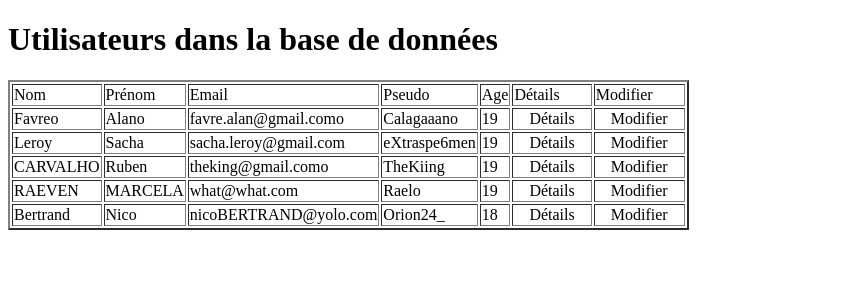
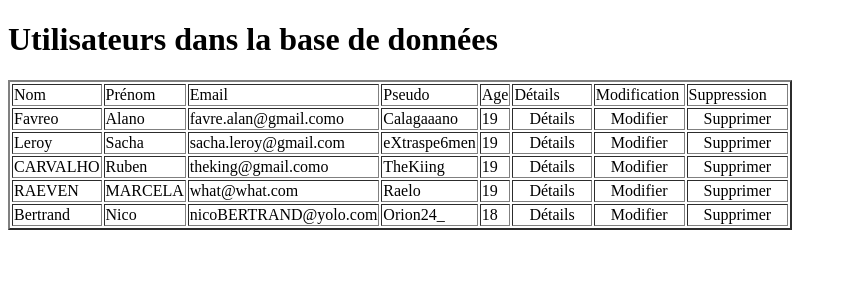
Before and after one commit to Calagaaan/m151admin_af, a PHP site: page /utilisateurs.php in a window 1280 px wide. Shown: the top 300 px of the page, without its empty margins (0-847 px from the left). Run offline with PHP 8.4, Linux system fonts and the light colour scheme; data comes from the database, SQL or seed files in the repository.

Commit message:
Ajout de commentaires et du bouton supprimer dans le tableau des utilisateurs.

```diff
--- a/dbfunction.php
+++ b/dbfunction.php
@@ -71,6 +71,7 @@ function updateUser($nom, $prenom, $email, $dateNaissance, $pseudo, $password, $
     // Si l'utilisateur n'a pas modifié son mot de passe
     if($password == "")
     {
+        // On prépare et lance la requête sans modification de mot de passe
         $data = getConnexion()->prepare('UPDATE user SET nom=:nom, prenom=:prenom, email=:email, dateNaissance=:date, pseudo=:pseudo, description=:description WHERE idUser='.$id.'');
         $data->bindParam(':nom', $nom, PDO::PARAM_STR);
         $data->bindParam(':prenom', $prenom, PDO::PARAM_STR);
@@ -80,10 +81,12 @@ function updateUser($nom, $prenom, $email, $dateNaissance, $pseudo, $password, $
         $data->bindParam(':description', $description, PDO::PARAM_STR);
         $data->execute();
     }
+    // Au contraire si il l'a modifié
     else
     {
+        // On passe le password en sha1
         $password = sha1($password);
-
+        // On prépare et lance la requête avec la modification du mot de passe
         $data = getConnexion()->prepare('UPDATE user SET nom=:nom, prenom=:prenom, email=:email, dateNaissance=:date, pseudo=:pseudo, password=:pass, description=:description WHERE idUser='.$id.'');
         $data->bindParam(':nom', $nom, PDO::PARAM_STR);
         $data->bindParam(':prenom', $prenom, PDO::PARAM_STR);
@@ -95,6 +98,7 @@ function updateUser($nom, $prenom, $email, $dateNaissance, $pseudo, $password, $
         $data->execute();
     }
 
+    // On renvoie l'utilisateur sur la page d'affichage des utilisateurs
     header("Location:utilisateurs.php");
 }
 
--- a/index.php
+++ b/index.php
@@ -13,6 +13,7 @@ $dateNaissance = "";
 $pseudo = "";
 $desc = "";
 
+// On vérifie si une variable get id est présente. Si c'est le cas, c'est qu'on est là pour modifier un utilisateur.
 if(isset($_GET['id']))
 {
     $id = $_REQUEST['id'];
--- a/phpToHtml.php
+++ b/phpToHtml.php
@@ -2,13 +2,13 @@
 
 function buildTable($tableau)
 {
-    echo '<table border="2"><tr><td>Nom</td><td>Prénom</td><td>Email</td><td>Pseudo</td><td>Age</td><td>Détails</td><td>Modifier</td></tr>';
+    echo '<table border="2"><tr><td>Nom</td><td>Prénom</td><td>Email</td><td>Pseudo</td><td>Age</td><td>Détails</td><td>Modification</td><td>Suppression</td></tr>';
     foreach ($tableau as $data)
     {
         $from = new DateTime($data['dateNaissance']);
         $to   = new DateTime('today');
 
-        echo '<tr><td>'.$data['nom'].'</td><td>'.$data['prenom'].'</td><td>'.$data['email'].'</td><td>'.$data['pseudo'].'</td><td>'.$from->diff($to)->y.'</td><td><a href="utilisateurs.php?id='.$data['idUser'].'">Détails</a></td><td><a href="index.php?id='.$data['idUser'].'">Modifier</a></td></tr>';
+        echo '<tr><td>'.$data['nom'].'</td><td>'.$data['prenom'].'</td><td>'.$data['email'].'</td><td>'.$data['pseudo'].'</td><td>'.$from->diff($to)->y.'</td><td><a href="utilisateurs.php?id='.$data['idUser'].'">Détails</a></td><td><a href="index.php?id='.$data['idUser'].'">Modifier</a></td><td><a href="utilisateurs.php?idToDelete='.$data['idUser'].'">Supprimer</a></td></tr>';
     }
     echo '</table>';
 }
```
